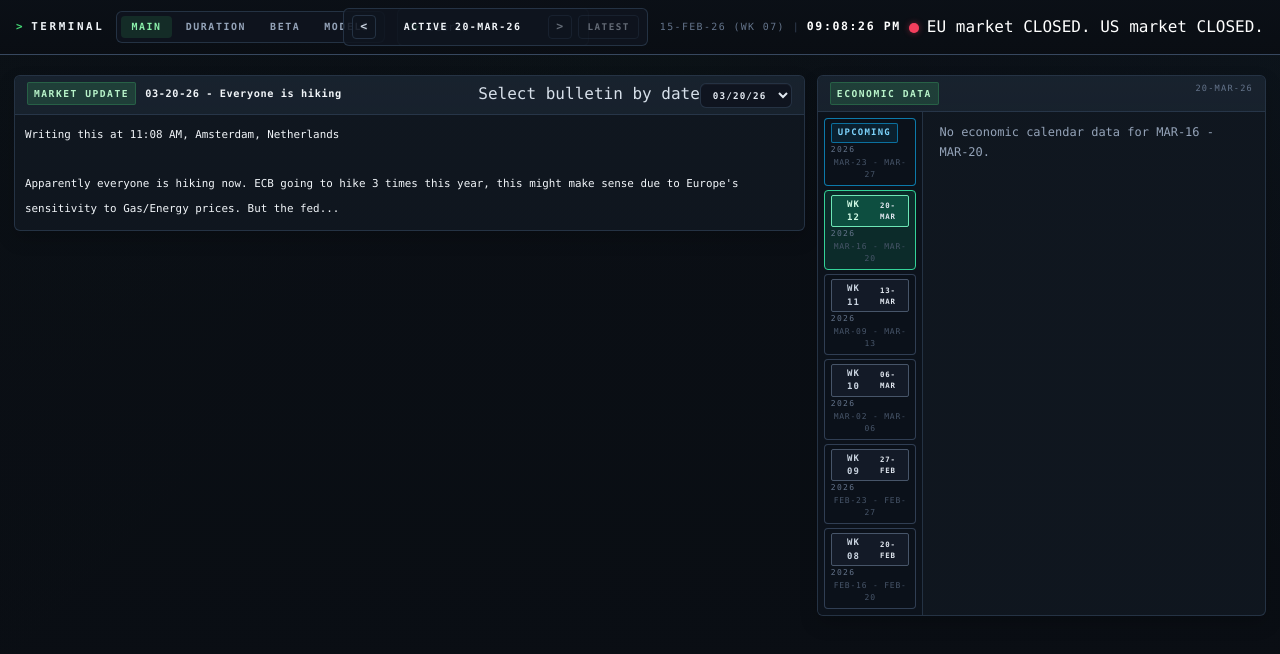
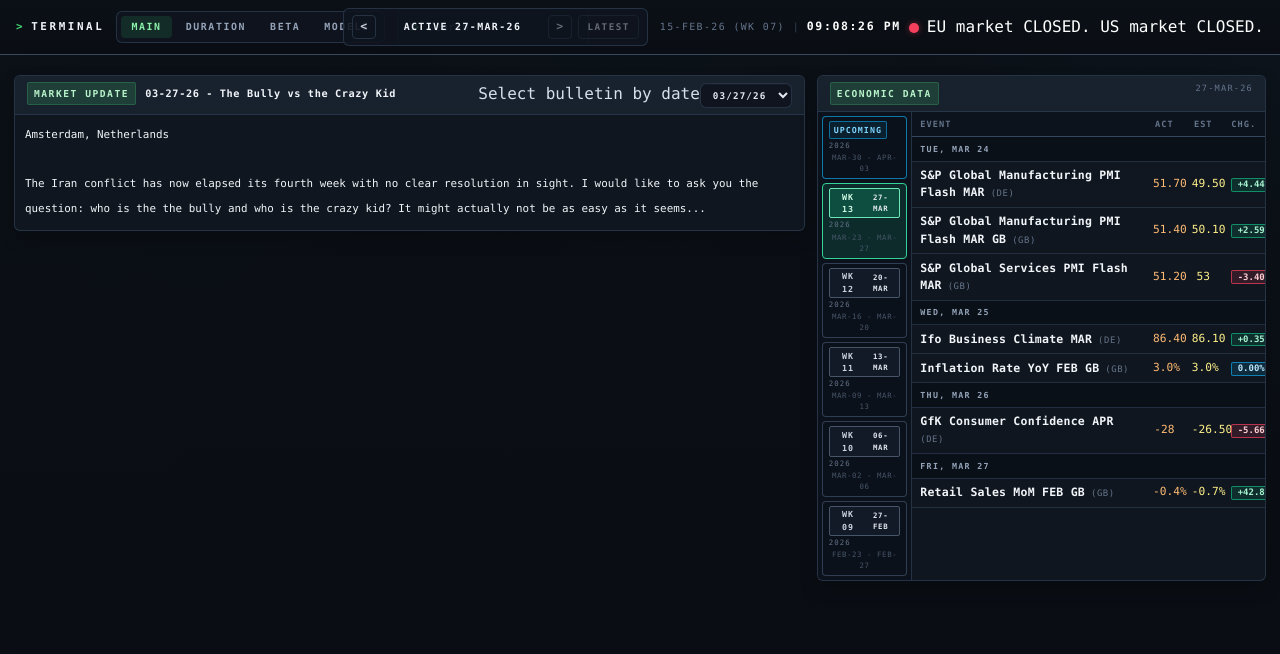
Before and after one commit to theodorhogan/website_portfolio, a React (Vite) app: page / in a window 1280 px wide. Shown: the top 654 px of the page. Built offline with nearby package versions, Linux system fonts and the light colour scheme.

Commit message:
Week 13 update

```diff
--- a/src/components/EconomicData.css
+++ b/src/components/EconomicData.css
@@ -3,18 +3,18 @@
 }
 
 .economic-data__body {
-  @apply grid min-h-0 flex-1 grid-cols-[6.6rem_1fr] overflow-hidden;
+  @apply grid min-h-0 flex-1 grid-cols-[5.9rem_1fr] overflow-hidden;
 }
 
 .economic-data__rail {
-  @apply flex min-h-0 flex-col gap-1 overflow-y-auto border-r p-1.5;
+  @apply flex min-h-0 flex-col gap-1 overflow-y-auto border-r p-1;
   border-color: var(--terminal-line);
   background: rgba(12, 18, 27, 0.88);
   scrollbar-width: thin;
 }
 
 .economic-data__railButton {
-  @apply flex flex-col items-start gap-0.5 rounded border px-1.5 py-1 text-[0.58rem] uppercase tracking-[0.14em] text-slate-300 transition-colors;
+  @apply flex flex-col items-start gap-0.5 rounded border px-1.5 py-1 text-[0.54rem] uppercase tracking-[0.12em] text-slate-300 transition-colors;
   border-color: rgba(54, 69, 92, 0.88);
   background: rgba(12, 18, 27, 0.92);
 }
@@ -36,7 +36,7 @@
 }
 
 .economic-data__railWeekBadge {
-  @apply inline-flex items-center gap-1 rounded-sm border px-1.5 py-[0.12rem] text-[0.56rem] font-bold tracking-[0.14em];
+  @apply inline-flex items-center gap-1 rounded-sm border px-1 py-[0.1rem] text-[0.52rem] font-bold tracking-[0.12em];
 }
 
 .economic-data__railWeekBadge--upcoming {
@@ -60,15 +60,15 @@
 }
 
 .economic-data__railYear {
-  @apply text-[0.5rem] font-medium leading-tight text-slate-500;
+  @apply text-[0.46rem] font-medium leading-tight text-slate-500;
 }
 
 .economic-data__railRange {
-  @apply text-[0.5rem] tracking-[0.1em] text-slate-600;
+  @apply text-[0.46rem] tracking-[0.08em] text-slate-600;
 }
 
 .economic-data__detail {
-  @apply min-h-0 overflow-y-auto px-2 py-1.5;
+  @apply min-h-0 overflow-y-auto overflow-x-hidden;
   scrollbar-width: thin;
   scrollbar-color: rgba(51, 65, 85, 0.7) transparent;
 }
@@ -96,7 +96,7 @@
 .economic-data__value,
 .economic-data__dayLabel {
   @apply border-b;
-  padding: var(--terminal-table-pad-y) var(--terminal-table-pad-x);
+  padding: 0.34rem 0.5rem;
   border-color: var(--terminal-table-line);
 }
 
@@ -104,37 +104,48 @@
   @apply text-left font-semibold uppercase text-slate-500;
   background: var(--terminal-table-head-bg);
   border-color: var(--terminal-table-line-strong);
-  font-size: var(--terminal-table-head-size);
-  letter-spacing: 0.16em;
+  font-size: 0.54rem;
+  letter-spacing: 0.12em;
 }
 
 .economic-data__head--event {
-  width: 52%;
+  width: 66%;
 }
 
 .economic-data__head--value {
-  @apply text-right;
-  width: 16%;
+  @apply text-center;
+  width: 11%;
+}
+
+.economic-data__head--change {
+  width: 12%;
 }
 
 .economic-data__dayLabel {
   @apply text-left font-semibold uppercase text-slate-400;
-  background: rgba(10, 16, 24, 0.92);
-  font-size: 0.56rem;
-  letter-spacing: 0.18em;
+  background: rgba(10, 16, 24, 0.96);
+  border-top: 1px solid var(--terminal-table-line-strong);
+  font-size: 0.52rem;
+  letter-spacing: 0.16em;
 }
 
 .economic-data__event {
   @apply text-left text-slate-100;
-  background: rgba(12, 18, 27, 0.52);
-  font-size: var(--terminal-table-label-size);
+  font-size: 0.72rem;
   font-weight: 600;
-  letter-spacing: 0.03em;
+  letter-spacing: 0.02em;
+}
+
+.economic-data__eventCountry {
+  @apply text-slate-500;
+  font-size: 0.56rem;
+  font-weight: 500;
+  letter-spacing: 0.06em;
 }
 
 .economic-data__value {
-  @apply text-right text-slate-100;
-  font-size: var(--terminal-table-cell-size);
+  @apply text-center text-slate-100;
+  font-size: 0.7rem;
   font-variant-numeric: tabular-nums;
 }
 
@@ -147,12 +158,12 @@
 }
 
 .economic-data__value--surprise {
-  @apply text-right;
+  @apply text-center;
 }
 
 .economic-data__surprise {
-  @apply inline-flex items-center justify-center rounded-sm border px-1.5 py-[0.12rem];
-  min-width: 4.6rem;
+  @apply inline-flex items-center justify-center rounded-sm border px-[0.38rem] py-[0.08rem];
+  min-width: auto;
   font-size: 0.56rem;
   font-weight: 600;
   line-height: 1.05;
--- a/src/components/EconomicData.tsx
+++ b/src/components/EconomicData.tsx
@@ -276,9 +276,9 @@ export function EconomicData() {
             <thead>
               <tr>
                 <th className="economic-data__head economic-data__head--event">Event</th>
-                <th className="economic-data__head economic-data__head--value">Actual</th>
-                <th className="economic-data__head economic-data__head--value">Street</th>
-                <th className="economic-data__head economic-data__head--value">Surprise</th>
+                <th className="economic-data__head economic-data__head--value">Act</th>
+                <th className="economic-data__head economic-data__head--value">Est</th>
+                <th className="economic-data__head economic-data__head--value economic-data__head--change">Chg.</th>
               </tr>
             </thead>
             <tbody>
@@ -294,7 +294,10 @@ export function EconomicData() {
 
                     return (
                       <tr key={event.id}>
-                        <td className="economic-data__event">{event.event}</td>
+                        <td className="economic-data__event">
+                          {event.event}
+                          <span className="economic-data__eventCountry"> ({event.country})</span>
+                        </td>
                         <td className="economic-data__value economic-data__value--actual">
                           {formatValue(event.actual, kind)}
                         </td>
--- a/src/components/indexChartData.ts
+++ b/src/components/indexChartData.ts
@@ -188,7 +188,7 @@ export function getIndexChartDataset(index: IndexKey, activeTimeMs: number): Ind
 
 export function formatPe(value: number | null) {
   if (value === null || Number.isNaN(value)) return "--";
-  return value.toFixed(1);
+  return value.toFixed(2);
 }
 
 export function formatChartSubtitleDate(timeMs: number | null) {
--- a/src/data/economicData.ts
+++ b/src/data/economicData.ts
@@ -4,6 +4,7 @@ export type EconomicEvent = {
   sortDate: number;
   weekday: number;
   weekdayLabel: string;
+  country: string;
   event: string;
   actual: number | null;
   street: number | null;
@@ -109,6 +110,7 @@ function parseEconomicEvents(rawCsv: string): EconomicEvent[] {
     .map((line, rowIndex) => {
       const cells = parseCsvLine(line);
       const date = cells[indexByHeader.get("date") ?? -1] ?? "";
+      const country = (cells[indexByHeader.get("country") ?? -1] ?? "").trim() || "US";
       const event = cells[indexByHeader.get("event") ?? -1] ?? "";
       const actual = parseNumber(cells[indexByHeader.get("actual") ?? -1] ?? "");
       const street = parseNumber(cells[indexByHeader.get("street") ?? -1] ?? "");
@@ -127,6 +129,7 @@ function parseEconomicEvents(rawCsv: string): EconomicEvent[] {
         sortDate: eventDate.getTime(),
         weekday: eventDate.getUTCDay(),
         weekdayLabel: WEEKDAY_LABELS[eventDate.getUTCDay()],
+        country,
         event,
         actual,
         street,
```
Also changed, not shown: src/content/econcalendar/economic-calendar.csv, src/content/newsletters/03-27-26 - The Bully vs the Crazy Kid.txt (added), src/content/pricedatabase/daily-treasury-rates-2026.csv, src/content/pricedatabase/durationdata.csv, src/content/pricedatabase/equitydata.csv, src/content/pricedatabase/indexdata.csv, src/content/pricedatabase/pricetoearnings.csv.
